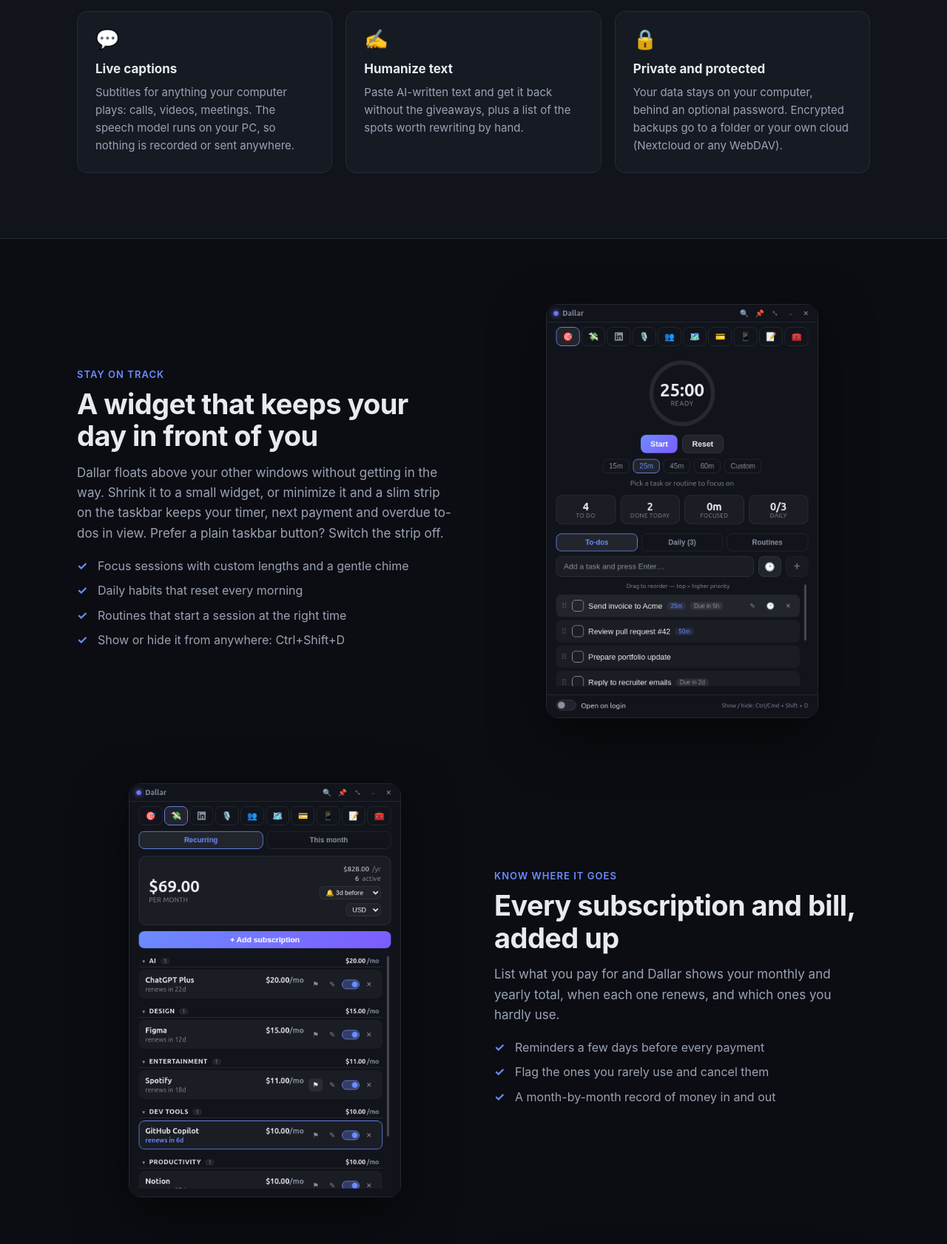
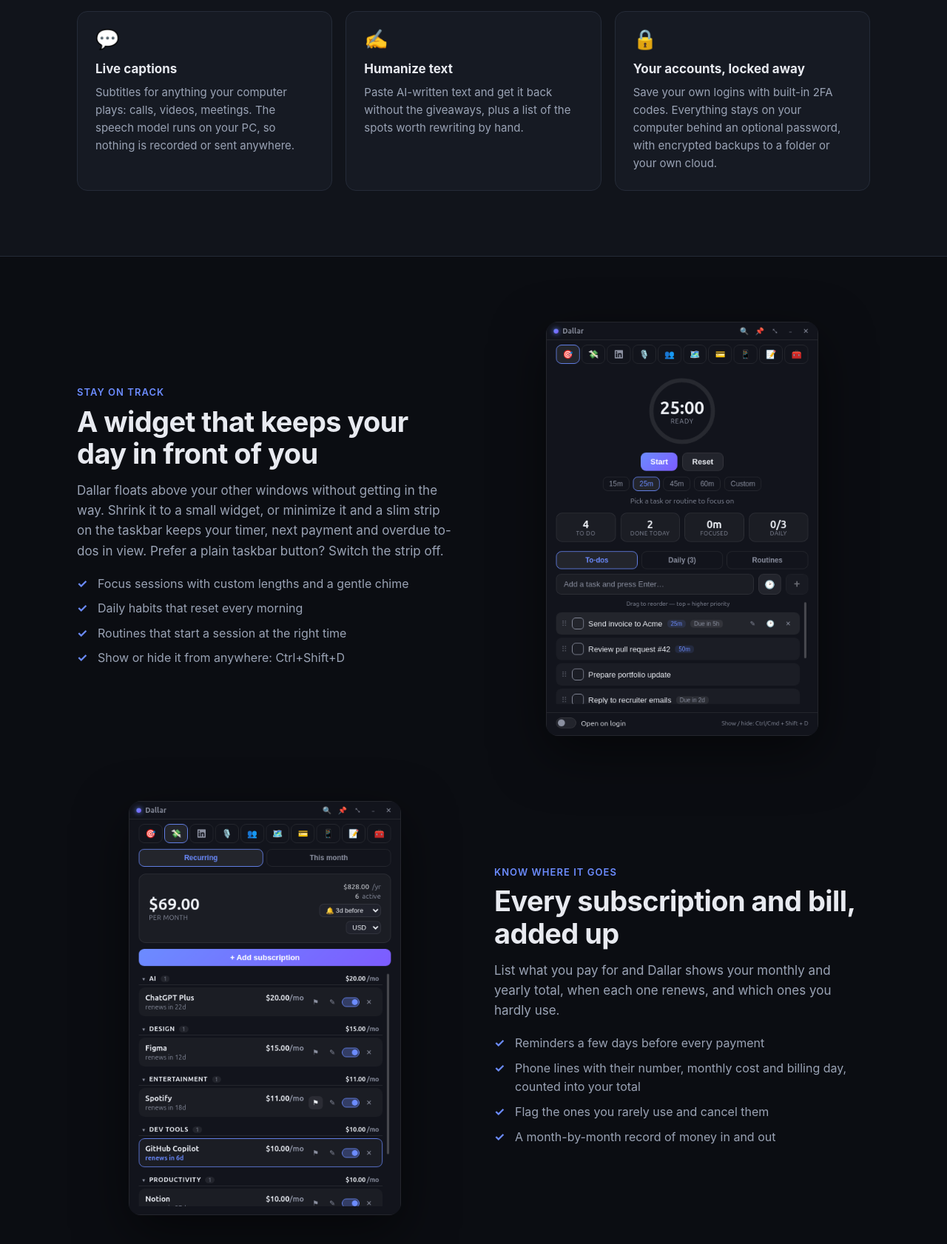
Before and after one commit to happy-man-999/dallar-site, a website: page public/index.html in a window 1280 px wide. Shown: the part 1658-3340 px from the top of the page at 74% size. Drawn offline with Linux system fonts and the light colour scheme.

Commit message:
Site: your own logins with 2FA codes, and phone lines in Money
Co-Authored-By: Claude Opus 5.5 <noreply@anthropic.com>

```diff
--- a/public/index.html
+++ b/public/index.html
@@ -96,8 +96,8 @@
           </div>
           <div class="card">
             <div class="card__ico">🔒</div>
-            <h3>Private and protected</h3>
-            <p>Your data stays on your computer, behind an optional password. Encrypted backups go to a folder or your own cloud (Nextcloud or any WebDAV).</p>
+            <h3>Your accounts, locked away</h3>
+            <p>Save your own logins with built-in 2FA codes. Everything stays on your computer behind an optional password, with encrypted backups to a folder or your own cloud.</p>
           </div>
         </div>
       </div>
@@ -134,6 +134,7 @@
             </p>
             <ul class="ticks">
               <li>Reminders a few days before every payment</li>
+              <li>Phone lines with their number, monthly cost and billing day, counted into your total</li>
               <li>Flag the ones you rarely use and cancel them</li>
               <li>A month-by-month record of money in and out</li>
             </ul>
@@ -233,7 +234,7 @@
           </details>
           <details>
             <summary>Where is my data stored?</summary>
-            <p>Only on your computer. Dallar has no cloud account and we never see your tasks, payments or contacts. Dallar goes online to check your license key and, only if you set them up, to read your Google Calendar and save backups to your own cloud.</p>
+            <p>Only on your computer. Dallar has no cloud account and we never see your tasks, payments, logins or contacts. Dallar goes online to check your license key and, only if you set them up, to read your Google Calendar and save backups to your own cloud.</p>
           </details>
           <details>
             <summary>Does it work offline?</summary>
```
